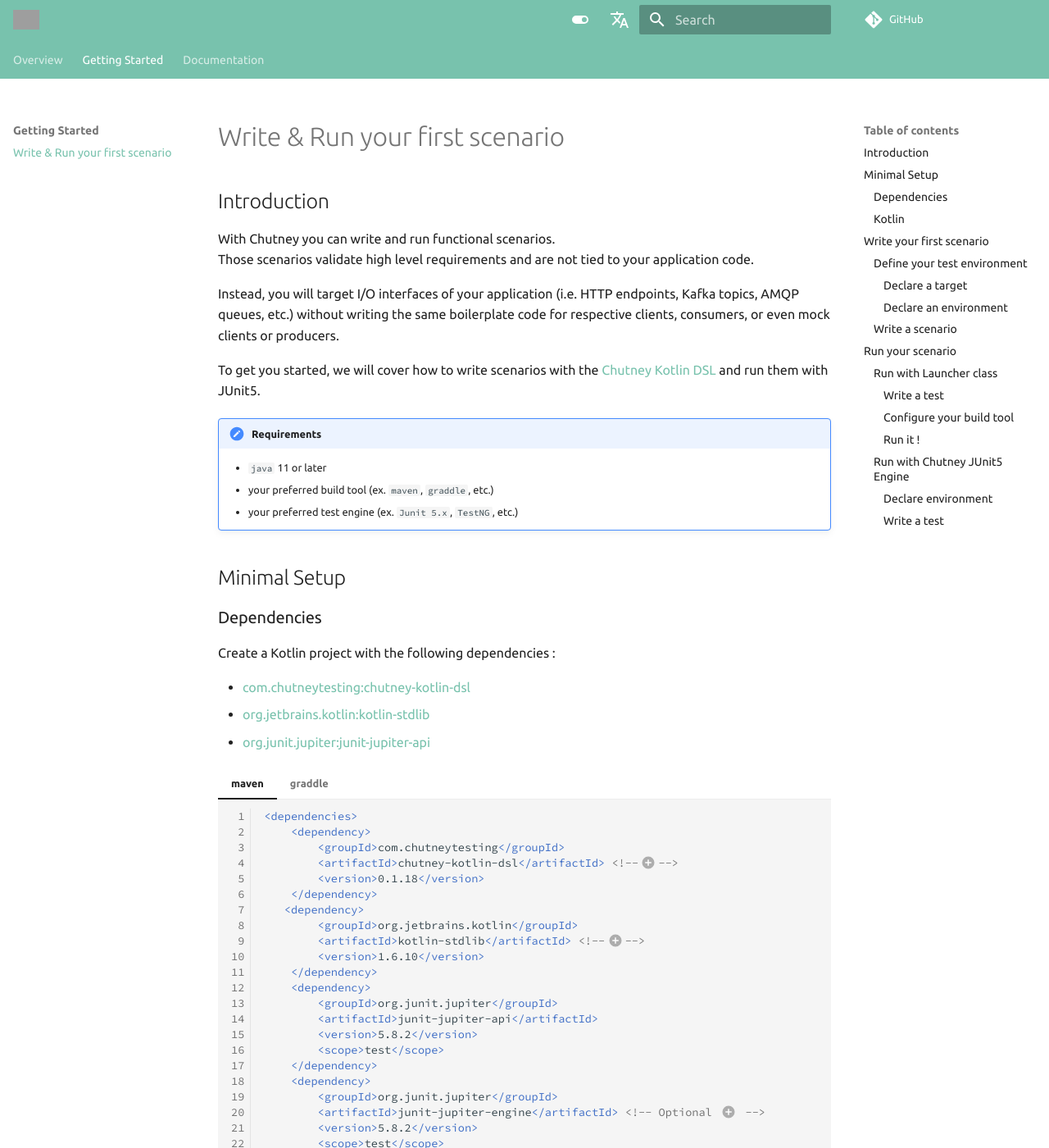
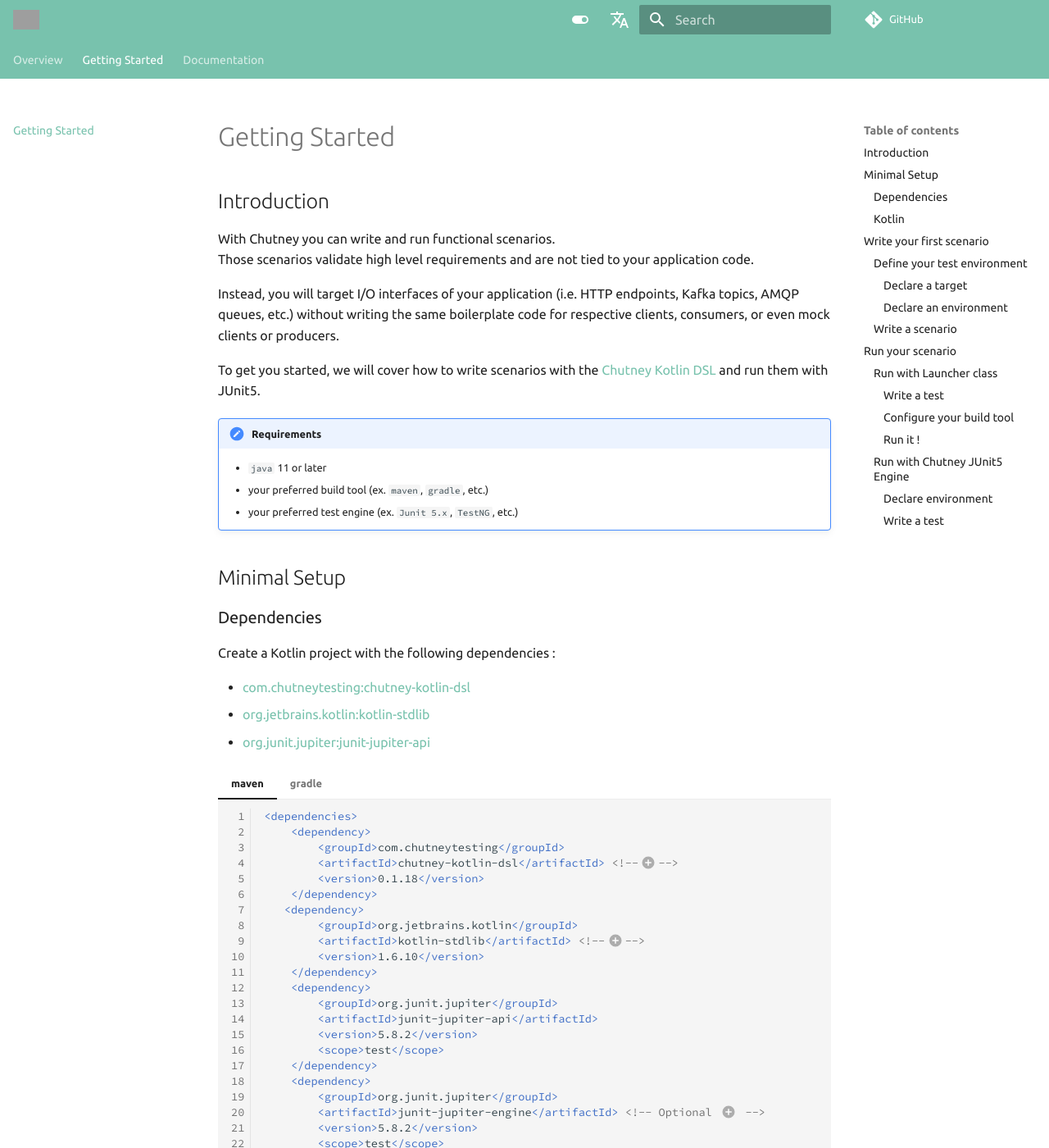
Before and after one commit to chutney-testing/chutney-testing.github.io-legacy, an MkDocs documentation site: the page built from docs/getting_started.md, in a window 1280 px wide and 1400 px high. Shown: the whole window at 82% size. Built offline with MkDocs 1.6.1 and Material for MkDocs 9.7.7, drawn with Linux system fonts in a browser that asks for light colours; comment, search, counter and statistics services are not loaded; some of the changed text lies outside the part shown; grey boxes are pictures that could not be loaded.

````diff
--- a/docs/getting_started.md
+++ b/docs/getting_started.md
@@ -12,7 +12,7 @@ and run them with JUnit5.
 !!! important "Requirements"
 
     * `java` 11 or later
-    * your preferred build tool (ex. `maven`, `graddle`, etc.)
+    * your preferred build tool (ex. `maven`, `gradle`, etc.)
     * your preferred test engine (ex. `Junit 5.x`, `TestNG`, etc.)
 
 # Minimal Setup
@@ -58,7 +58,7 @@ Create a Kotlin project with the following dependencies :
     2. Required for compiling Kotlin project
     3. Only required if you want to run your test within IntelliJ with the [gutter icon](https://www.jetbrains.com/help/idea/settings-gutter-icons.html) :fontawesome-regular-circle-play:
 
-=== "graddle"
+=== "gradle"
 
     ``` kotlin
     dependencies {
@@ -258,7 +258,7 @@ In your build tool configuration, add the following content :
     </plugin>
     ```
 
-=== "graddle"
+=== "gradle"
 
     ``` kotlin
     tasks.test {
--- a/mkdocs.yml
+++ b/mkdocs.yml
@@ -10,8 +10,7 @@ copyright: © Chutney Testing 2017 | under the Apache License, Version 2.0
 
 nav:
   - Overview: index.md
-  - Getting Started:
-     - Write & Run your first scenario: getting_started.md
+  - Getting Started: getting_started.md
 #    - Install: quickstart/setup.md
 #    - Configure: quickstart/config.md
 #    - Specify: quickstart/specify.md
````
Also changed, not shown: other parts of docs/getting_started.md (+2 -2 lines).
